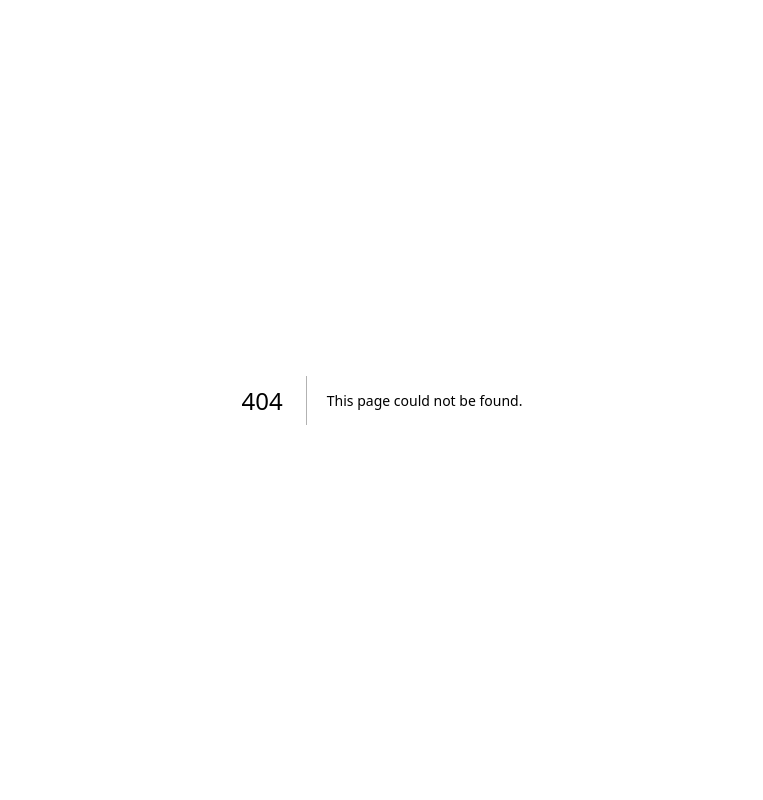
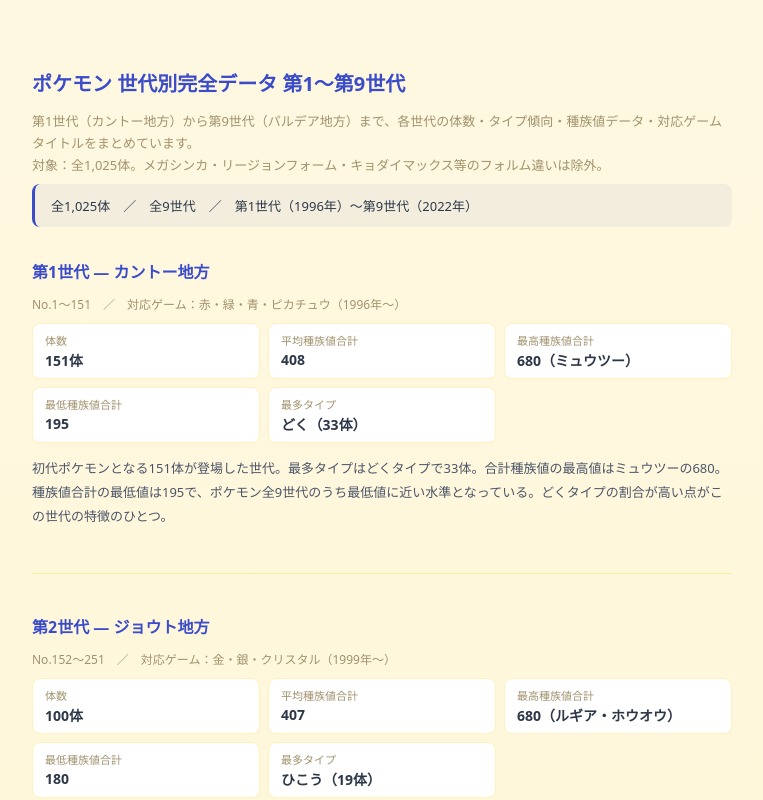
Before and after one commit to YRYK1985/pokemon-battle, a Next.js app: page /pokemon-generations in a window 1280 px wide. Before the commit this address had no page. Shown: the top 800 px of the page, without its empty margins (258-1021 px from the left). Built offline with nearby package versions, Linux system fonts and the light colour scheme.

Commit message:
feat: add pokemon generations data article

```diff
--- /dev/null
+++ b/app/pokemon-generations/page.js
@@ -0,0 +1,212 @@
+import pokemons from '../../lib/pokemon.json';
+import Link from 'next/link';
+
+export const metadata = {
+  title: 'ポケモン 世代別完全データ 第1〜第9世代 | ポケモン 人気バトル',
+  description: '第1世代（カントー）から第9世代（パルデア）まで、各世代のポケモン体数・タイプ傾向・種族値データ・対応ゲームタイトルをまとめたデータ記事です。',
+};
+
+const TYPE_JA = {
+  water: 'みず', normal: 'ノーマル', grass: 'くさ', flying: 'ひこう',
+  psychic: 'エスパー', bug: 'むし', poison: 'どく', fire: 'ほのお',
+  ground: 'じめん', rock: 'いわ', fighting: 'かくとう', dragon: 'ドラゴン',
+  electric: 'でんき', dark: 'あく', steel: 'はがね', ghost: 'ゴースト',
+  fairy: 'フェアリー', ice: 'こおり',
+};
+
+const GEN_INFO = [
+  {
+    gen: 1,
+    region: 'カントー地方',
+    games: '赤・緑・青・ピカチュウ（1996年〜）',
+    count: 151,
+    noRange: 'No.1〜151',
+    maxPoke: 'ミュウツー',
+    maxTotal: 680,
+    minTotal: 195,
+    avgTotal: 408,
+    topType: 'どく',
+    topTypeCount: 33,
+    note: '初代ポケモンとなる151体が登場した世代。最多タイプはどくタイプで33体。合計種族値の最高値はミュウツーの680。種族値合計の最低値は195で、ポケモン全9世代のうち最低値に近い水準となっている。どくタイプの割合が高い点がこの世代の特徴のひとつ。',
+  },
+  {
+    gen: 2,
+    region: 'ジョウト地方',
+    games: '金・銀・クリスタル（1999年〜）',
+    count: 100,
+    noRange: 'No.152〜251',
+    maxPoke: 'ルギア・ホウオウ',
+    maxTotal: 680,
+    minTotal: 180,
+    avgTotal: 407,
+    topType: 'ひこう',
+    topTypeCount: 19,
+    note: '新たに100体が追加された世代。追加数は全9世代のうち少ない部類に入る。最多タイプはひこうタイプで19体。伝説ポケモンのルギア・ホウオウがともに合計種族値680を持つ。平均合計種族値407は全世代通じて最も低い水準のひとつ。',
+  },
+  {
+    gen: 3,
+    region: 'ホウエン地方',
+    games: 'ルビー・サファイア・エメラルド（2002年〜）',
+    count: 135,
+    noRange: 'No.252〜386',
+    maxPoke: 'レックウザ',
+    maxTotal: 680,
+    minTotal: 190,
+    avgTotal: 404,
+    topType: 'みず',
+    topTypeCount: 28,
+    note: '135体が追加された世代。最多タイプはみずタイプで28体。ホウエン地方は水に囲まれた地形という設定があり、みずタイプの比率が高い。合計種族値の最高値はレックウザの680。平均合計種族値は404で全世代最低値。',
+  },
+  {
+    gen: 4,
+    region: 'シンオウ地方',
+    games: 'ダイヤモンド・パール・プラチナ（2006年〜）',
+    count: 107,
+    noRange: 'No.387〜493',
+    maxPoke: 'アルセウス',
+    maxTotal: 720,
+    minTotal: 194,
+    avgTotal: 446,
+    topType: 'ノーマル',
+    topTypeCount: 17,
+    note: '107体が追加された世代。アルセウスが合計種族値720を記録し、現在も全ポケモン中最高値となっている。最多タイプはノーマルタイプで17体。平均合計種族値446は第1〜3世代から大きく上昇しており、この世代から伝説ポケモンの種族値水準が引き上げられている。',
+  },
+  {
+    gen: 5,
+    region: 'イッシュ地方',
+    games: 'ブラック・ホワイト（2010年〜）',
+    count: 156,
+    noRange: 'No.494〜649',
+    maxPoke: 'レシラム・ゼクロム',
+    maxTotal: 680,
+    minTotal: 255,
+    avgTotal: 426,
+    topType: 'くさ',
+    topTypeCount: 20,
+    note: '156体が追加された世代で、1世代あたりの追加数は全世代最多。最多タイプはくさタイプで20体。種族値合計の最低値が255と全世代で最も高く、いわゆる弱いポケモンでも一定の水準が保たれている。平均合計種族値は426。',
+  },
+  {
+    gen: 6,
+    region: 'カロス地方',
+    games: 'X・Y（2013年〜）',
+    count: 72,
+    noRange: 'No.650〜721',
+    maxPoke: 'ゼルネアス・イベルタル',
+    maxTotal: 680,
+    minTotal: 200,
+    avgTotal: 429,
+    topType: 'フェアリー',
+    topTypeCount: 13,
+    note: '72体が追加された世代で、1世代あたりの追加数は全世代最少。この世代でフェアリータイプが新たに追加されており、最多タイプもフェアリーの13体となっている。平均合計種族値は429。',
+  },
+  {
+    gen: 7,
+    region: 'アローラ地方',
+    games: 'サン・ムーン（2016年〜）',
+    count: 88,
+    noRange: 'No.722〜809',
+    maxPoke: 'ソルガレオ・ルナアーラ',
+    maxTotal: 680,
+    minTotal: 175,
+    avgTotal: 449,
+    topType: 'くさ',
+    topTypeCount: 13,
+    note: '88体が追加された世代。最多タイプはくさタイプで13体。平均合計種族値449は第1〜6世代と比較して高い水準。種族値合計の最低値は175で全世代通じて最低値となっている。',
+  },
+  {
+    gen: 8,
+    region: 'ガラル地方',
+    games: 'ソード・シールド（2019年〜）',
+    count: 96,
+    noRange: 'No.810〜905',
+    maxPoke: 'ムゲンダイナ',
+    maxTotal: 690,
+    minTotal: 180,
+    avgTotal: 439,
+    topType: 'みず',
+    topTypeCount: 11,
+    note: '96体が追加された世代。ムゲンダイナが合計種族値690を記録し、アルセウスの720に次ぐ水準。最多タイプはみずタイプで11体。平均合計種族値は439。',
+  },
+  {
+    gen: 9,
+    region: 'パルデア地方',
+    games: 'スカーレット・バイオレット（2022年〜）',
+    count: 120,
+    noRange: 'No.906〜1025',
+    maxPoke: 'コライドン・ミライドン',
+    maxTotal: 670,
+    minTotal: 210,
+    avgTotal: 457,
+    topType: 'くさ',
+    topTypeCount: 20,
+    note: '120体が追加され、累計1,025体となった世代。最多タイプはくさタイプで20体（第5世代と同数）。種族値合計の最低値210は全世代で最も高く、平均合計種族値457も全世代最高値。',
+  },
+];
+
+export default function PokemonGenerationsPage() {
+  const FONT = "'M PLUS Rounded 1c', system-ui, sans-serif";
+
+  const s = {
+    page: { minHeight: '100vh', background: 'linear-gradient(180deg,#FFF8E1 0%,#FFF3C4 100%)', color: '#2D3748', fontFamily: FONT, padding: '20px' },
+    container: { maxWidth: 700, margin: '0 auto' },
+    h1: { fontSize: '20px', fontWeight: 800, color: '#3B4CCA', marginBottom: '8px', marginTop: '48px' },
+    lead: { fontSize: '13px', color: '#A0926E', marginBottom: '8px', lineHeight: 1.7 },
+    summary: { fontSize: '13px', color: '#2D3748', marginBottom: '32px', padding: '12px 16px', background: 'rgba(59,76,202,0.06)', borderRadius: '8px', borderLeft: '3px solid #3B4CCA' },
+    genBlock: { marginBottom: '40px', paddingBottom: '32px', borderBottom: '1px solid rgba(255,203,5,0.3)' },
+    h2: { fontSize: '16px', fontWeight: 800, color: '#3B4CCA', marginBottom: '4px' },
+    subh: { fontSize: '12px', color: '#A0926E', marginBottom: '10px' },
+    grid: { display: 'grid', gridTemplateColumns: 'repeat(3, 1fr)', gap: '8px', marginBottom: '12px' },
+    stat: { background: '#fff', borderRadius: '8px', padding: '8px 12px', border: '1px solid rgba(255,203,5,0.25)' },
+    statLabel: { fontSize: '11px', color: '#A0926E', marginBottom: '2px' },
+    statValue: { fontSize: '14px', fontWeight: 700, color: '#2D3748' },
+    note: { fontSize: '13px', color: '#4A5568', lineHeight: 1.85 },
+    backLink: { color: '#3B4CCA', fontSize: '14px', textDecoration: 'none', display: 'inline-block', marginTop: '32px' },
+  };
+
+  return (
+    <div style={s.page}>
+      <div style={s.container}>
+        <h1 style={s.h1}>ポケモン 世代別完全データ 第1〜第9世代</h1>
+        <p style={s.lead}>
+          第1世代（カントー地方）から第9世代（パルデア地方）まで、各世代の体数・タイプ傾向・種族値データ・対応ゲームタイトルをまとめています。<br />
+          対象：全{pokemons.length.toLocaleString()}体。メガシンカ・リージョンフォーム・キョダイマックス等のフォルム違いは除外。
+        </p>
+        <div style={s.summary}>
+          全{pokemons.length.toLocaleString()}体　／　全9世代　／　第1世代（1996年）〜第9世代（2022年）
+        </div>
+
+        {GEN_INFO.map((d) => (
+          <div key={d.gen} style={s.genBlock}>
+            <h2 style={s.h2}>第{d.gen}世代 — {d.region}</h2>
+            <p style={s.subh}>{d.noRange}　／　対応ゲーム：{d.games}</p>
+            <div style={s.grid}>
+              <div style={s.stat}>
+                <div style={s.statLabel}>体数</div>
+                <div style={s.statValue}>{d.count}体</div>
+              </div>
+              <div style={s.stat}>
+                <div style={s.statLabel}>平均種族値合計</div>
+                <div style={s.statValue}>{d.avgTotal}</div>
+              </div>
+              <div style={s.stat}>
+                <div style={s.statLabel}>最高種族値合計</div>
+                <div style={s.statValue}>{d.maxTotal}（{d.maxPoke}）</div>
+              </div>
+              <div style={s.stat}>
+                <div style={s.statLabel}>最低種族値合計</div>
+                <div style={s.statValue}>{d.minTotal}</div>
+              </div>
+              <div style={s.stat}>
+                <div style={s.statLabel}>最多タイプ</div>
+                <div style={s.statValue}>{d.topType}（{d.topTypeCount}体）</div>
+              </div>
+            </div>
+            <p style={s.note}>{d.note}</p>
+          </div>
+        ))}
+
+        <Link href="/" style={s.backLink}>← トップに戻る</Link>
+      </div>
+    </div>
+  );
+}
```
